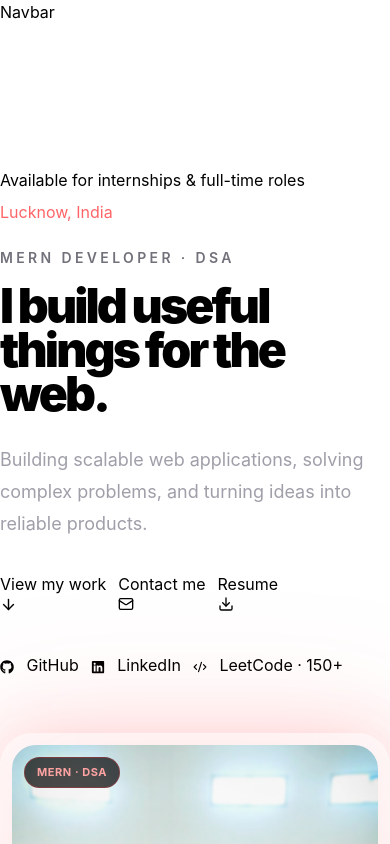
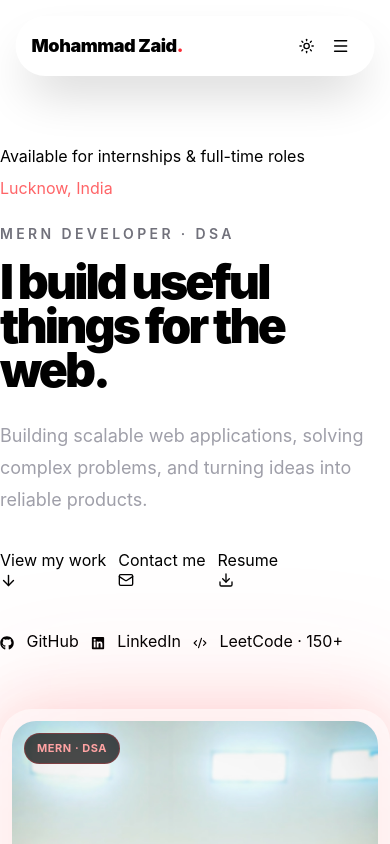
Before and after one commit to zaidxGithub/zaids-portfolio, a React (Vite) app: page / in a window 390 px wide. Shown: the top 844 px of the page. Built offline with nearby package versions, Linux system fonts and the light colour scheme.

Commit message:
Feat: Refactor Navbar component to include theme toggle and responsive navigation

```diff
--- a/src/components/layout/Navbar.jsx
+++ b/src/components/layout/Navbar.jsx
@@ -1,7 +1,36 @@
-export default function Navbar() {
+import { Menu, Moon, Sun, X } from "lucide-react";
+import { useState } from "react";
+import { navItems } from "../../data/portfolioData";
+
+export default function Navbar({ theme, setTheme }) {
+  const [open, setOpen] = useState(false);
+  const toggleTheme = () => setTheme(theme === "dark" ? "light" : "dark");
+
   return (
-    <nav>
-      <p>Navbar</p>
-    </nav>
+    <header className="fixed left-1/2 top-4 z-50 w-[min(1120px,92%)] -translate-x-1/2">
+      <nav className="glass rounded-full px-4 py-3 shadow-2xl shadow-black/20">
+        <div className="flex items-center justify-between gap-3">
+          <a href="#home" className="text-lg font-black tracking-tight">Mohammad Zaid<span className="text-red-500">.</span></a>
+          <div className="hidden items-center gap-6 md:flex">
+            {navItems.map(([name, id]) => <a key={id} href={`#${id}`} className="nav-link text-sm transition">{name}</a>)}
+          </div>
+          <div className="flex items-center gap-2">
+            <button className="theme-toggle" onClick={toggleTheme} aria-label={`Switch to ${theme === "dark" ? "light" : "dark"} theme`} title={`Switch to ${theme === "dark" ? "light" : "dark"} theme`}>
+              {theme === "dark" ? <Sun size={16} /> : <Moon size={16} />}
+            </button>
+            <button className="rounded-full border border-white/10 p-2 md:hidden" onClick={() => setOpen(!open)} aria-label="Toggle navigation">
+              {open ? <X size={18} /> : <Menu size={18} />}
+            </button>
+          </div>
+        </div>
+        {open && (
+          <div className="mt-4 grid gap-2 border-t border-white/10 pt-4 md:hidden">
+            {navItems.map(([name, id]) => (
+              <a key={id} href={`#${id}`} onClick={() => setOpen(false)} className="nav-mobile rounded-xl px-3 py-2 transition">{name}</a>
+            ))}
+          </div>
+        )}
+      </nav>
+    </header>
   );
 }
```
